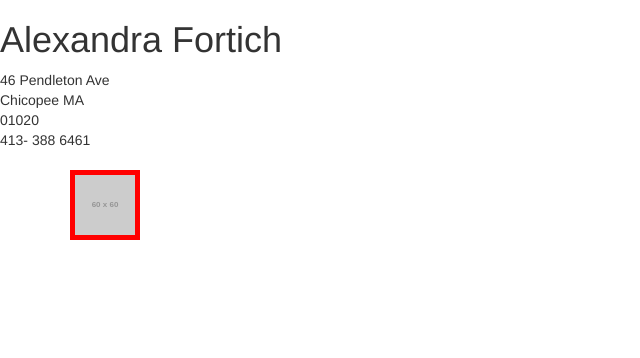
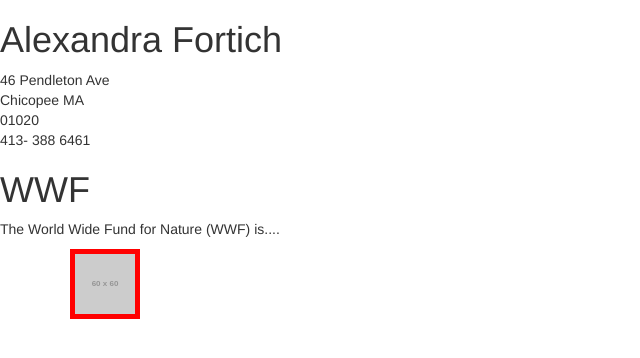
Before and after one commit to afortich/afortich.github.io, a plain HTML site: page index.html in a window 1280 px wide. Shown: the whole page, without its empty margins (0-640 px from the left). Drawn offline with nearby package versions, Linux system fonts and the light colour scheme; placeholder pictures from the web are drawn by us.

Commit message:
Update index.html
add demo section

```diff
--- a/index.html
+++ b/index.html
@@ -25,6 +25,10 @@
      Chicopee MA <br/> 01020<br/>
      413- 388 6461 <span class="glyphicons glyphicons-iphone"></span>
      </address>
+       <section>
+        <h1>WWF</h1>
+        <p>The World Wide Fund for Nature (WWF) is....</p>
+    </section>
         <div class="container">
 
         <div class="media">
```
